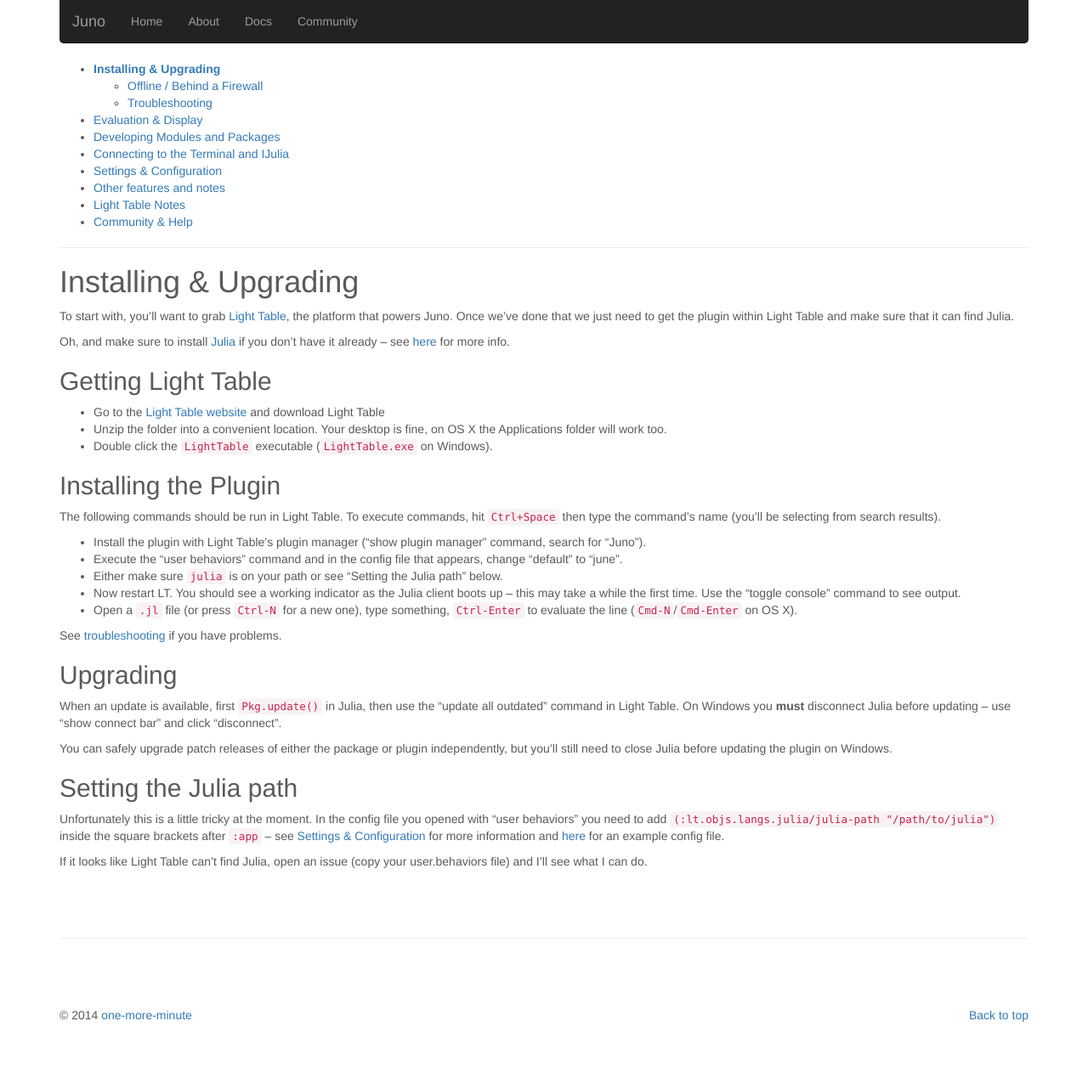
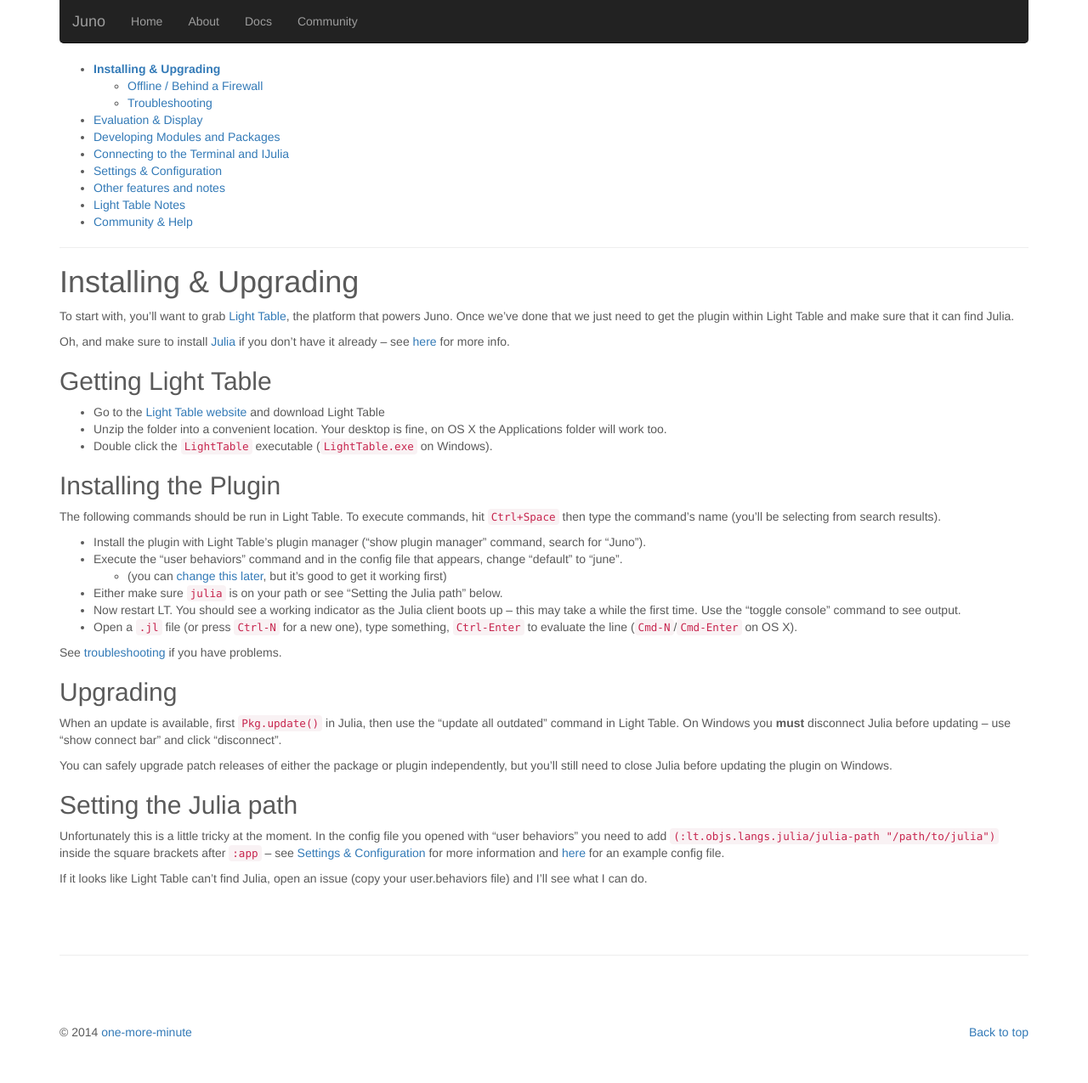
Before and after one commit to JunoLab/junolab.github.io, a Jekyll site: the page built from docs/installing.md, in a window 1280 px wide. Shown: the whole page at 85% size. Built offline with Jekyll 4.4.1, drawn with Linux system fonts in a browser that asks for light colours; nearby versions of some CDN libraries.

Commit message:
add theme note

```diff
--- a/docs/installing.md
+++ b/docs/installing.md
@@ -18,6 +18,7 @@
 
 * Install the plugin with Light Table's plugin manager ("show plugin manager" command, search for "Juno").
 * Execute the "user behaviors" command and in the config file that appears, change "default" to "june".
+  * (you can [change this later](settings.html), but it's good to get it working first)
 * Either make sure `julia` is on your path or see "Setting the Julia path" below.
 * Now restart LT. You should see a working indicator as the Julia client boots up – this may take a while the first time. Use the "toggle console" command to see output.
 * Open a `.jl` file (or press `Ctrl-N` for a new one), type something, `Ctrl-Enter` to evaluate the line (`Cmd-N`/`Cmd-Enter` on OS X).
```
